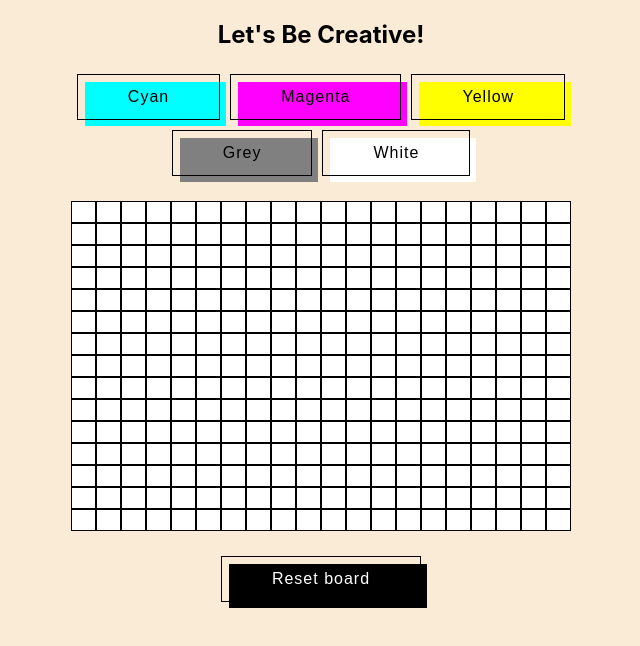
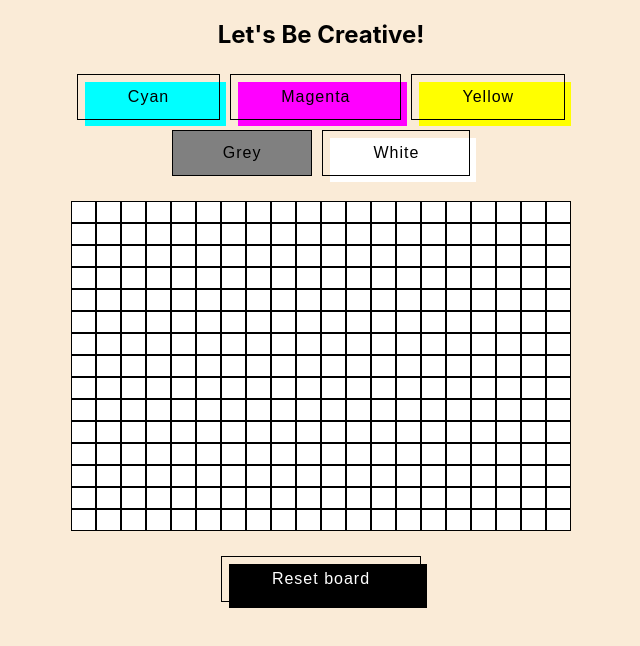
Before and after one commit to A-Zalesak/React-canvas-app, a React (Create React App) app: page / in a window 1280 px wide. Shown: the top 646 px of the page, without its empty margins (319-959 px from the left). Built offline with nearby package versions, Linux system fonts and the light colour scheme.

Commit message:
fix buttons

```diff
--- a/src/App.js
+++ b/src/App.js
@@ -107,7 +107,10 @@ function App() {
 
   return (
     <div className="App">
-      <Navbar changePaintColor={changePaintColor} resetBoard={resetBoard}/>
+      <Navbar
+      changePaintColor={changePaintColor}
+      resetBoard={resetBoard}
+      currentColor={paintColor}/>
       <div className="square-container"
       onMouseDown={handleMouseDown}
       onMouseUp={handleMouseUp}
--- a/src/components/Button.css
+++ b/src/components/Button.css
@@ -10,8 +10,8 @@
   cursor: pointer;
   position: relative;
   background-color: rgba(0, 0, 0, 0);
-  user-select: none;
-  -webkit-user-select: none;
+  user-select: all;
+  -webkit-user-select: all;
   touch-action: manipulation;
   margin: 5px;
 }
@@ -37,3 +37,9 @@
     padding: 13px 50px 13px;
   }
 }
+
+.button-pressed:after {
+  content: "";
+  top: 0px;
+  left: 0px;
+}
--- a/src/components/Navbar.js
+++ b/src/components/Navbar.js
@@ -15,10 +15,19 @@ export default function Navbar(props) {
         {id: 2, color: "white"}
     ]
 
+    // Button-pressed will override for the current color
+    function buttonClasses(color) {
+        const holdButtonDown = props.currentColor === color ? " button-pressed" : ""
+        return `button-52 ${holdButtonDown}`
+    }
+
+    //console.log(buttonClasses("cyan"))
+    //console.log(props.currentColor)
+
     const rgbElements = rgbColors.map(color => (
         <button
         key={color.id}
-        className="button-52"
+        className={buttonClasses(color.color)}
         id={`button--${color.color}`}
         onClick={() => props.changePaintColor(color.color)}
         >
@@ -29,7 +38,7 @@ export default function Navbar(props) {
     const greyWhiteElements = greyWhiteColors.map(color => (
         <button
         key={color.id}
-        className="button-52"
+        className={buttonClasses(color.color)}
         id={`button--${color.color}`}
         onClick={() => props.changePaintColor(color.color)}
         >
```
